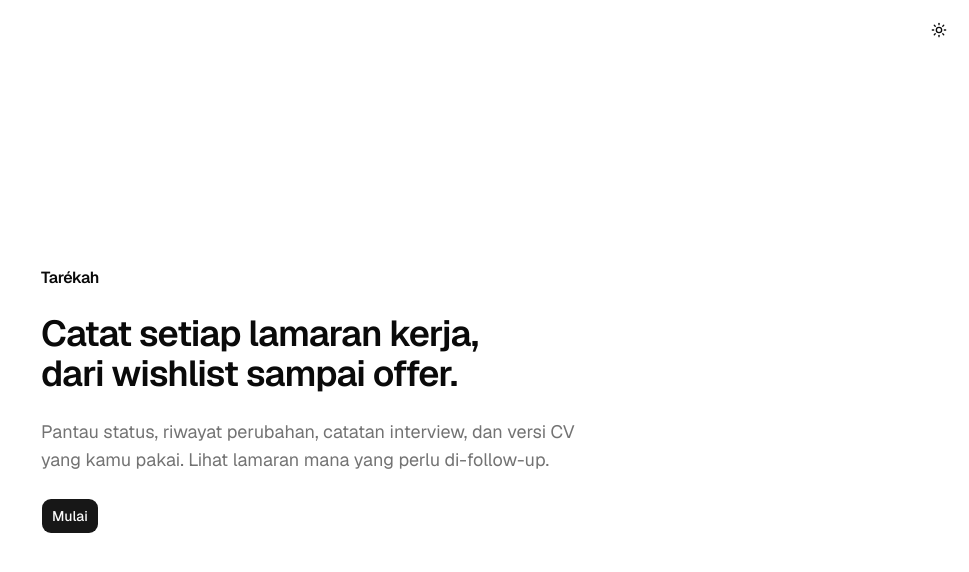
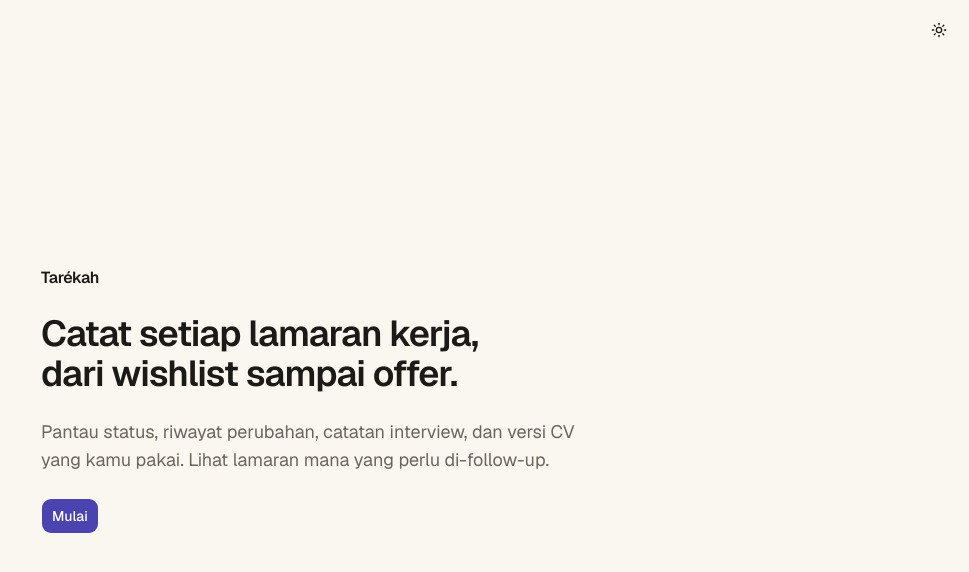
Before and after one commit to yvdist/tarekah, a Next.js app: page / in a window 1280 px wide. Shown: the top 572 px of the page, without its empty margins (311-1280 px from the left). Built offline with nearby package versions, Linux system fonts and the light colour scheme.

Commit message:
feat: add brand palette, status tokens and fraunces

```diff
--- a/src/app/globals.css
+++ b/src/app/globals.css
@@ -9,7 +9,10 @@
   --color-foreground: var(--foreground);
   --font-sans: var(--font-geist-sans);
   --font-mono: var(--font-geist-mono);
-  --font-heading: var(--font-geist-sans);
+  --font-heading: var(--font-fraunces);
+  /* Fraunces is the display face: page titles, large figures, empty states.
+     A high SOFT axis is what makes it warm. */
+  --font-heading--font-variation-settings: "SOFT" 100;
   --color-sidebar-ring: var(--sidebar-ring);
   --color-sidebar-border: var(--sidebar-border);
   --color-sidebar-accent-foreground: var(--sidebar-accent-foreground);
@@ -29,6 +32,25 @@
   --color-destructive: var(--destructive);
   --color-warning: var(--warning);
   --color-warning-foreground: var(--warning-foreground);
+  --color-kunyit: var(--kunyit);
+  --color-kunyit-tua: var(--kunyit-tua);
+  --color-success: var(--success);
+  --color-status-wishlist: var(--status-wishlist);
+  --color-status-wishlist-fg: var(--status-wishlist-fg);
+  --color-status-applied: var(--status-applied);
+  --color-status-applied-fg: var(--status-applied-fg);
+  --color-status-screening: var(--status-screening);
+  --color-status-screening-fg: var(--status-screening-fg);
+  --color-status-technical-test: var(--status-technical-test);
+  --color-status-technical-test-fg: var(--status-technical-test-fg);
+  --color-status-interview: var(--status-interview);
+  --color-status-interview-fg: var(--status-interview-fg);
+  --color-status-offer: var(--status-offer);
+  --color-status-offer-fg: var(--status-offer-fg);
+  --color-status-rejected: var(--status-rejected);
+  --color-status-rejected-fg: var(--status-rejected-fg);
+  --color-status-ghosted: var(--status-ghosted);
+  --color-status-ghosted-fg: var(--status-ghosted-fg);
   --color-accent-foreground: var(--accent-foreground);
   --color-accent: var(--accent);
   --color-muted-foreground: var(--muted-foreground);
@@ -41,6 +63,7 @@
   --color-popover: var(--popover);
   --color-card-foreground: var(--card-foreground);
   --color-card: var(--card);
+  --animate-cloud-bloom: cloud-bloom 900ms ease-out;
   --radius-sm: calc(var(--radius) * 0.6);
   --radius-md: calc(var(--radius) * 0.8);
   --radius-lg: var(--radius);
@@ -50,81 +73,126 @@
   --radius-4xl: calc(var(--radius) * 2.6);
 }
 
+/* Palette from docs/design/guideline.md: kertas, tinta, nila, kunyit, daun,
+   terakota. The shadcn names stay so every component picks the palette up. */
 :root {
   color-scheme: light;
-  --background: oklch(1 0 0);
-  --foreground: oklch(0.145 0 0);
-  --card: oklch(1 0 0);
-  --card-foreground: oklch(0.145 0 0);
-  --popover: oklch(1 0 0);
-  --popover-foreground: oklch(0.145 0 0);
-  --primary: oklch(0.205 0 0);
-  --primary-foreground: oklch(0.985 0 0);
-  --secondary: oklch(0.97 0 0);
-  --secondary-foreground: oklch(0.205 0 0);
-  --muted: oklch(0.97 0 0);
-  --muted-foreground: oklch(0.556 0 0);
-  --accent: oklch(0.97 0 0);
-  --accent-foreground: oklch(0.205 0 0);
-  --destructive: oklch(0.577 0.245 27.325);
-  --warning: oklch(0.962 0.059 95.617);
-  --warning-foreground: oklch(0.414 0.112 45.904);
-  --border: oklch(0.922 0 0);
-  --input: oklch(0.922 0 0);
-  --ring: oklch(0.708 0 0);
+  --background: #faf7f0;
+  --foreground: #1c1a17;
+  --card: #ffffff;
+  --card-foreground: #1c1a17;
+  --popover: #ffffff;
+  --popover-foreground: #1c1a17;
+  --primary: #4a43b0;
+  --primary-foreground: #ffffff;
+  --secondary: #f3eee3;
+  --secondary-foreground: #1c1a17;
+  --muted: #f3eee3;
+  --muted-foreground: #6b665c;
+  --accent: #eceaf8;
+  --accent-foreground: #2e2a75;
+  /* Terakota, one step darker than the swatch so it passes AA as text. */
+  --destructive: #a8492a;
+  --warning: #fbf0d6;
+  --warning-foreground: #7a4e00;
+  /* Kunyit is the bell: follow-ups and deadlines only. The solid is for dots
+     and icons; text uses kunyit-tua, which passes AA on every surface. */
+  --kunyit: #e0a021;
+  --kunyit-tua: #7a4e00;
+  --success: #2f6a3e;
+  --border: #e7e1d5;
+  --input: #e7e1d5;
+  --ring: #4a43b0;
+  /* Each status has a solid (dot, chart mark) and a darker text colour. Badge
+     backgrounds are the solid at low opacity. */
+  --status-wishlist: #8a857b;
+  --status-wishlist-fg: #524e46;
+  --status-applied: #4f79a8;
+  --status-applied-fg: #2c4a6e;
+  --status-screening: #2f8a7e;
+  --status-screening-fg: #1a5c53;
+  --status-technical-test: #e0a021;
+  --status-technical-test-fg: #7a4e00;
+  --status-interview: #4a43b0;
+  --status-interview-fg: #2e2a75;
+  --status-offer: #3f7d4e;
+  --status-offer-fg: #275233;
+  --status-rejected: #b5532f;
+  --status-rejected-fg: #8a3d20;
+  --status-ghosted: #8a857b;
+  --status-ghosted-fg: #5e5950;
   /* Categorical series colours. The order is what keeps neighbours apart for
      colour-blind readers, so assign them in order and do not reshuffle. */
-  --chart-1: #2a78d6;
-  --chart-2: #eb6834;
-  --chart-3: #1baf7a;
-  --chart-4: #eda100;
-  --chart-5: #e87ba4;
+  --chart-1: #4a43b0;
+  --chart-2: #c2622f;
+  --chart-3: #168f7e;
+  --chart-4: #b37a0c;
+  --chart-5: #3d7fc4;
   --radius: 0.625rem;
-  --sidebar: oklch(0.985 0 0);
-  --sidebar-foreground: oklch(0.145 0 0);
-  --sidebar-primary: oklch(0.205 0 0);
-  --sidebar-primary-foreground: oklch(0.985 0 0);
-  --sidebar-accent: oklch(0.97 0 0);
-  --sidebar-accent-foreground: oklch(0.205 0 0);
-  --sidebar-border: oklch(0.922 0 0);
-  --sidebar-ring: oklch(0.708 0 0);
+  --sidebar: #f3eee3;
+  --sidebar-foreground: #1c1a17;
+  --sidebar-primary: #4a43b0;
+  --sidebar-primary-foreground: #ffffff;
+  --sidebar-accent: #eceaf8;
+  --sidebar-accent-foreground: #2e2a75;
+  --sidebar-border: #e7e1d5;
+  --sidebar-ring: #4a43b0;
 }
 
 .dark {
   color-scheme: dark;
-  --background: oklch(0.145 0 0);
-  --foreground: oklch(0.985 0 0);
-  --card: oklch(0.205 0 0);
-  --card-foreground: oklch(0.985 0 0);
-  --popover: oklch(0.205 0 0);
-  --popover-foreground: oklch(0.985 0 0);
-  --primary: oklch(0.922 0 0);
-  --primary-foreground: oklch(0.205 0 0);
-  --secondary: oklch(0.269 0 0);
-  --secondary-foreground: oklch(0.985 0 0);
-  --muted: oklch(0.269 0 0);
-  --muted-foreground: oklch(0.708 0 0);
-  --accent: oklch(0.269 0 0);
-  --accent-foreground: oklch(0.985 0 0);
-  --destructive: oklch(0.704 0.191 22.216);
-  --warning: oklch(0.414 0.112 45.904);
-  --warning-foreground: oklch(0.962 0.059 95.617);
-  --border: oklch(1 0 0 / 10%);
-  --input: oklch(1 0 0 / 15%);
-  --ring: oklch(0.556 0 0);
-  --chart-1: #3987e5;
-  --chart-2: #d95926;
-  --chart-3: #199e70;
-  --chart-4: #c98500;
-  --chart-5: #d55181;
-  --sidebar: oklch(0.205 0 0);
-  --sidebar-foreground: oklch(0.985 0 0);
-  --sidebar-primary: oklch(0.488 0.243 264.376);
-  --sidebar-primary-foreground: oklch(0.985 0 0);
-  --sidebar-accent: oklch(0.269 0 0);
-  --sidebar-accent-foreground: oklch(0.985 0 0);
-  --sidebar-border: oklch(1 0 0 / 10%);
-  --sidebar-ring: oklch(0.556 0 0);
+  --background: #14131f;
+  --foreground: #edeae3;
+  --card: #1d1c2b;
+  --card-foreground: #edeae3;
+  --popover: #1d1c2b;
+  --popover-foreground: #edeae3;
+  --primary: #8f88e6;
+  --primary-foreground: #14131f;
+  --secondary: #25233a;
+  --secondary-foreground: #edeae3;
+  --muted: #25233a;
+  --muted-foreground: #a29e95;
+  --accent: #2a2750;
+  --accent-foreground: #c9c5f5;
+  --destructive: #e08a68;
+  --warning: #3a2f14;
+  --warning-foreground: #f0b848;
+  --kunyit: #f0b848;
+  --kunyit-tua: #f0b848;
+  --success: #7dbe8c;
+  --border: #2f2d44;
+  --input: #3a3852;
+  --ring: #8f88e6;
+  --status-wishlist: #a29e95;
+  --status-wishlist-fg: #cfcbc2;
+  --status-applied: #7fa6d1;
+  --status-applied-fg: #b4cde8;
+  --status-screening: #5fbdb0;
+  --status-screening-fg: #a5ddd4;
+  --status-technical-test: #f0b848;
+  --status-technical-test-fg: #f5d08a;
+  --status-interview: #8f88e6;
+  --status-interview-fg: #c9c5f5;
+  --status-offer: #7dbe8c;
+  --status-offer-fg: #b3ddbd;
+  --status-rejected: #e08a68;
+  --status-rejected-fg: #edb8a2;
+  --status-ghosted: #a29e95;
+  --status-ghosted-fg: #b5b1a8;
+  --chart-1: #7a72db;
+  --chart-2: #cc7550;
+  --chart-3: #2a9d8c;
+  --chart-4: #b8891f;
+  --chart-5: #4a88cf;
+  --sidebar: #25233a;
+  --sidebar-foreground: #edeae3;
+  --sidebar-primary: #8f88e6;
+  --sidebar-primary-foreground: #14131f;
+  --sidebar-accent: #2a2750;
+  --sidebar-accent-foreground: #c9c5f5;
+  --sidebar-border: #2f2d44;
+  --sidebar-ring: #8f88e6;
 }
 
 @layer base {
@@ -138,3 +206,24 @@
     @apply font-sans;
   }
 }
+
+/* The offer column's cloud when a card lands in it. */
+@keyframes cloud-bloom {
+  0% {
+    opacity: 0;
+    transform: scale(0.5);
+  }
+  55% {
+    opacity: 1;
+    transform: scale(1.35);
+  }
+  100% {
+    transform: scale(1);
+  }
+}
+
+/* Dates, day counts and small statistics. */
+@utility font-figure {
+  font-family: var(--font-mono);
+  font-variant-numeric: tabular-nums;
+}
--- a/src/app/layout.tsx
+++ b/src/app/layout.tsx
@@ -1,5 +1,5 @@
 import type { Metadata } from "next";
-import { Geist, Geist_Mono } from "next/font/google";
+import { Fraunces, Geist, Geist_Mono } from "next/font/google";
 import { ThemeProvider } from "@/components/theme-provider";
 import { Toaster } from "@/components/ui/sonner";
 import "./globals.css";
@@ -14,6 +14,13 @@
   subsets: ["latin"],
 });
 
+// Display face. SOFT is what makes it warm; opsz keeps large sizes crisp.
+const fraunces = Fraunces({
+  variable: "--font-fraunces",
+  subsets: ["latin"],
+  axes: ["SOFT", "opsz"],
+});
+
 export const metadata: Metadata = {
   title: { default: "Tarékah", template: "%s · Tarékah" },
   description:
@@ -26,7 +33,7 @@
     <html
       lang="id"
       suppressHydrationWarning
-      className={`${geistSans.variable} ${geistMono.variable} h-full antialiased`}
+      className={`${geistSans.variable} ${geistMono.variable} ${fraunces.variable} h-full antialiased`}
     >
       <body className="flex min-h-full flex-col">
         <ThemeProvider>
--- a/src/features/dashboard/components/funnel-chart.tsx
+++ /dev/null
@@ -1,53 +0,0 @@
-"use client";
-
-import { Bar, BarChart, LabelList, XAxis, YAxis } from "recharts";
-import {
-  ChartContainer,
-  ChartTooltip,
-  ChartTooltipContent,
-  type ChartConfig,
-} from "@/components/ui/chart";
-
-const chartConfig = {
-  count: { label: "Lamaran", color: "var(--chart-1)" },
-} satisfies ChartConfig;
-
-export function FunnelChart({
-  data,
-}: {
-  data: ReadonlyArray<{ label: string; count: number }>;
-}) {
-  return (
-    <ChartContainer config={chartConfig} className="aspect-auto h-56 w-full">
-      <BarChart
-        accessibilityLayer
-        data={[...data]}
-        layout="vertical"
-        margin={{ left: 0, right: 32 }}
-      >
-        <YAxis
-          type="category"
-          dataKey="label"
-          width={84}
-          tickLine={false}
-          axisLine={false}
-        />
-        <XAxis type="number" hide />
-        <ChartTooltip cursor={false} content={<ChartTooltipContent />} />
-        <Bar
-          dataKey="count"
-          fill="var(--color-count)"
-          radius={[0, 4, 4, 0]}
-          maxBarSize={24}
-        >
-          <LabelList
-            dataKey="count"
-            position="right"
-            offset={8}
-            className="fill-foreground"
-          />
-        </Bar>
-      </BarChart>
-    </ChartContainer>
-  );
-}
```
Also changed, not shown: 1 other file (tests, documents, lock files or other folders).
